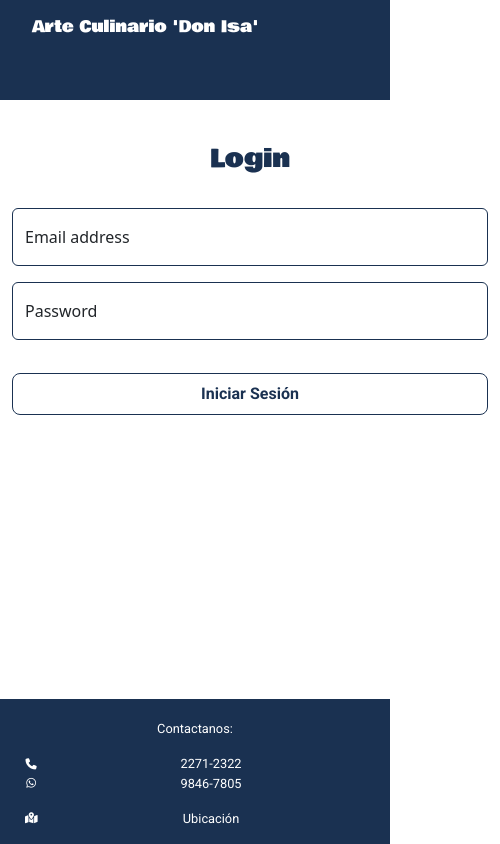
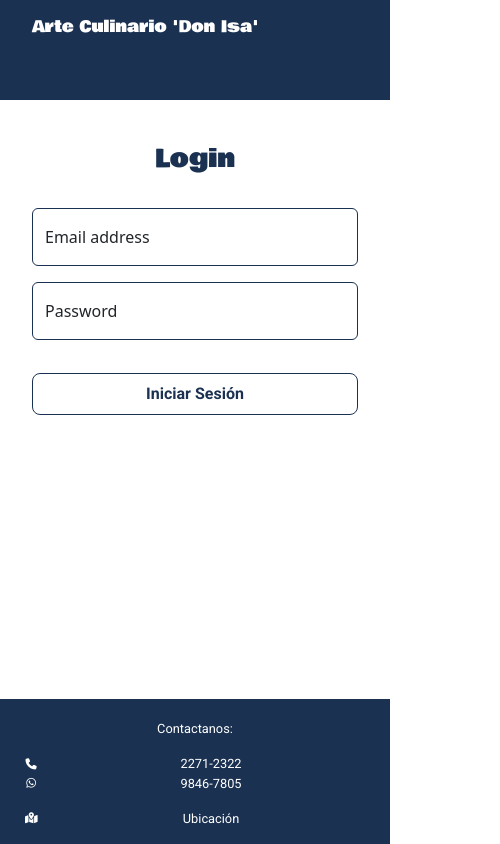
Before and after one commit to REliezer/arteculinariodonisa, a plain HTML site: page index.html in a window 390 px wide. Shown: the whole page, 500 px wide, since content can reach past the window. Drawn offline with nearby package versions, Linux system fonts and the light colour scheme.

Commit message:
update css

```diff
--- a/css/responsive.css
+++ b/css/responsive.css
@@ -48,6 +48,10 @@
     .pie-pagina a{
         font-size: 0.8rem;
     }
+
+    .login {
+        width: 350px;
+    }
 }
 
 @media only screen and (min-width: 768px) and (max-width: 992px) {
```
